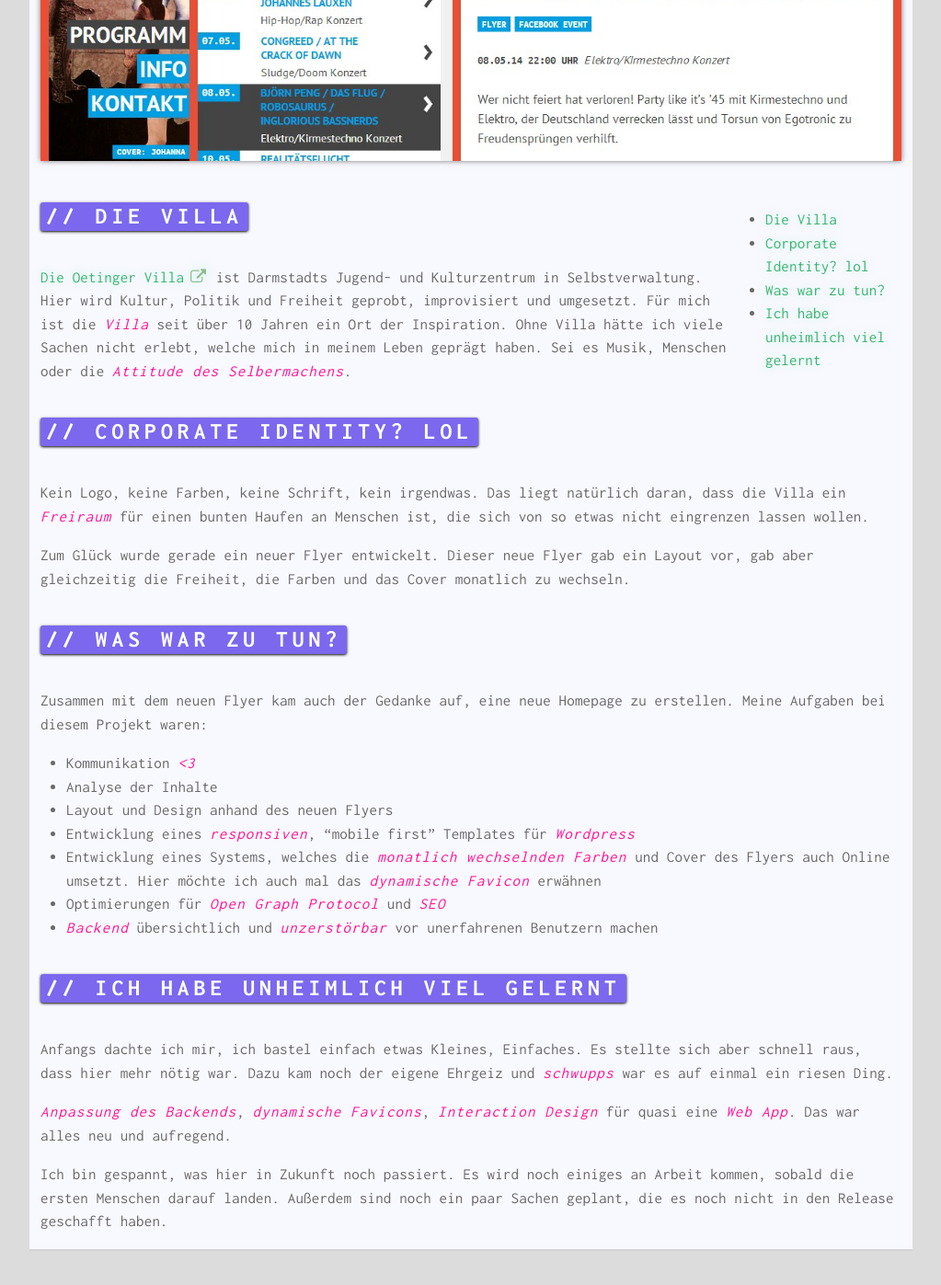
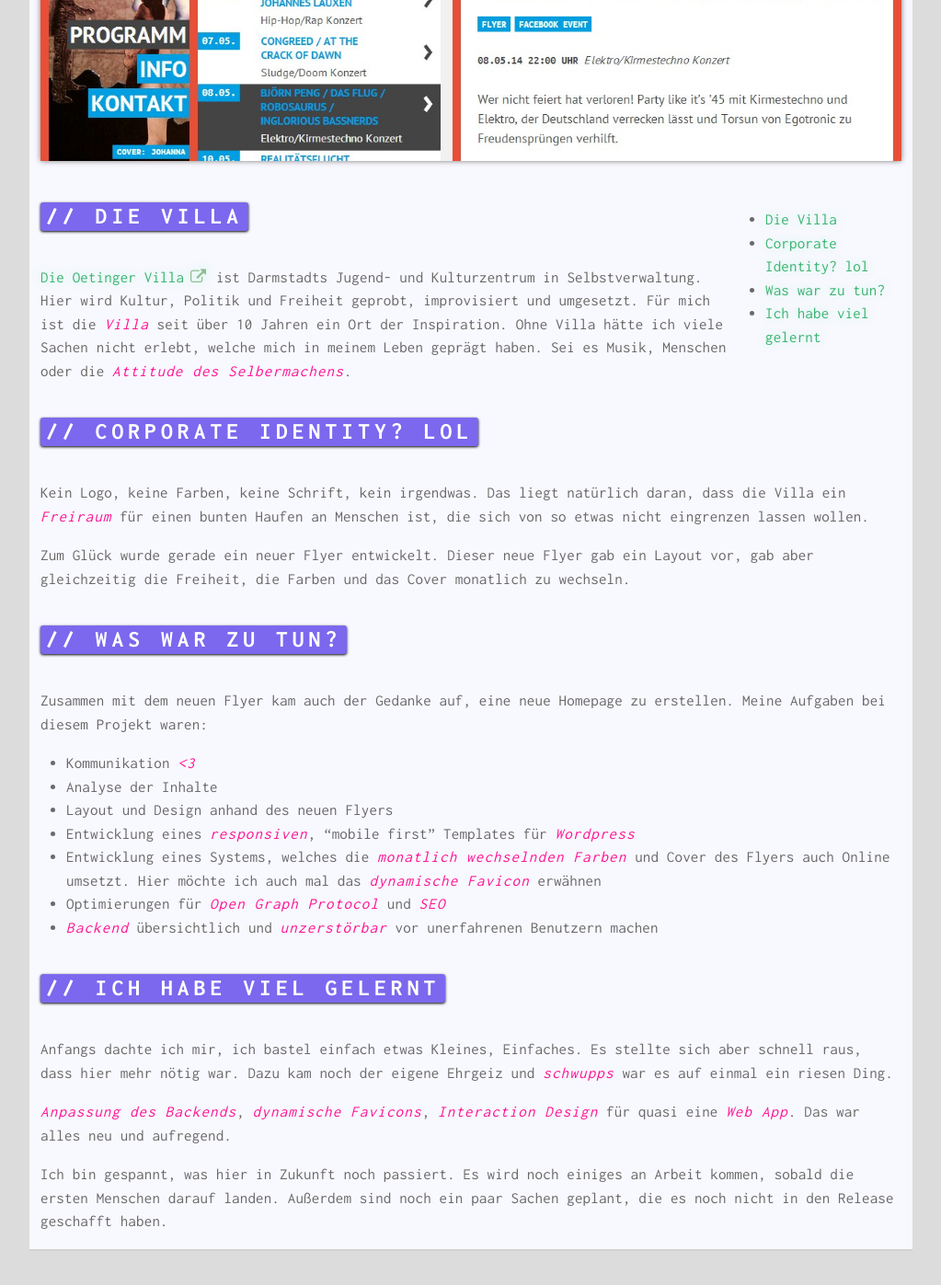
Before and after one commit to curlott/curlott.github.io, a Jekyll site: the page built from _posts/2014-04-27-oetinger-villa.md, in a window 1280 px wide and 1400 px high, scrolled down 979 px. Shown: the top 1397 px of the window at 92% size, without its empty margins (128-1151 px from the left). Built offline with Jekyll 4.4.1, drawn with Linux system fonts in a browser that asks for light colours; nearby versions of some CDN libraries.

Commit message:
Update 2014-04-27-oetinger-villa.md

```diff
--- a/_posts/2014-04-27-oetinger-villa.md
+++ b/_posts/2014-04-27-oetinger-villa.md
@@ -39,7 +39,7 @@ Zusammen mit dem neuen Flyer kam auch der Gedanke auf, eine neue Homepage zu ers
 - Optimierungen für *Open Graph Protocol* und *SEO*
 - *Backend* übersichtlich und *unzerstörbar* vor unerfahrenen Benutzern machen
 
-## Ich habe unheimlich viel gelernt
+## Ich habe viel gelernt
 
 Anfangs dachte ich mir, ich bastel einfach etwas Kleines, Einfaches. Es stellte sich aber schnell raus, dass hier mehr nötig war. Dazu kam noch der eigene Ehrgeiz und *schwupps* war es auf einmal ein riesen Ding.
 
```
